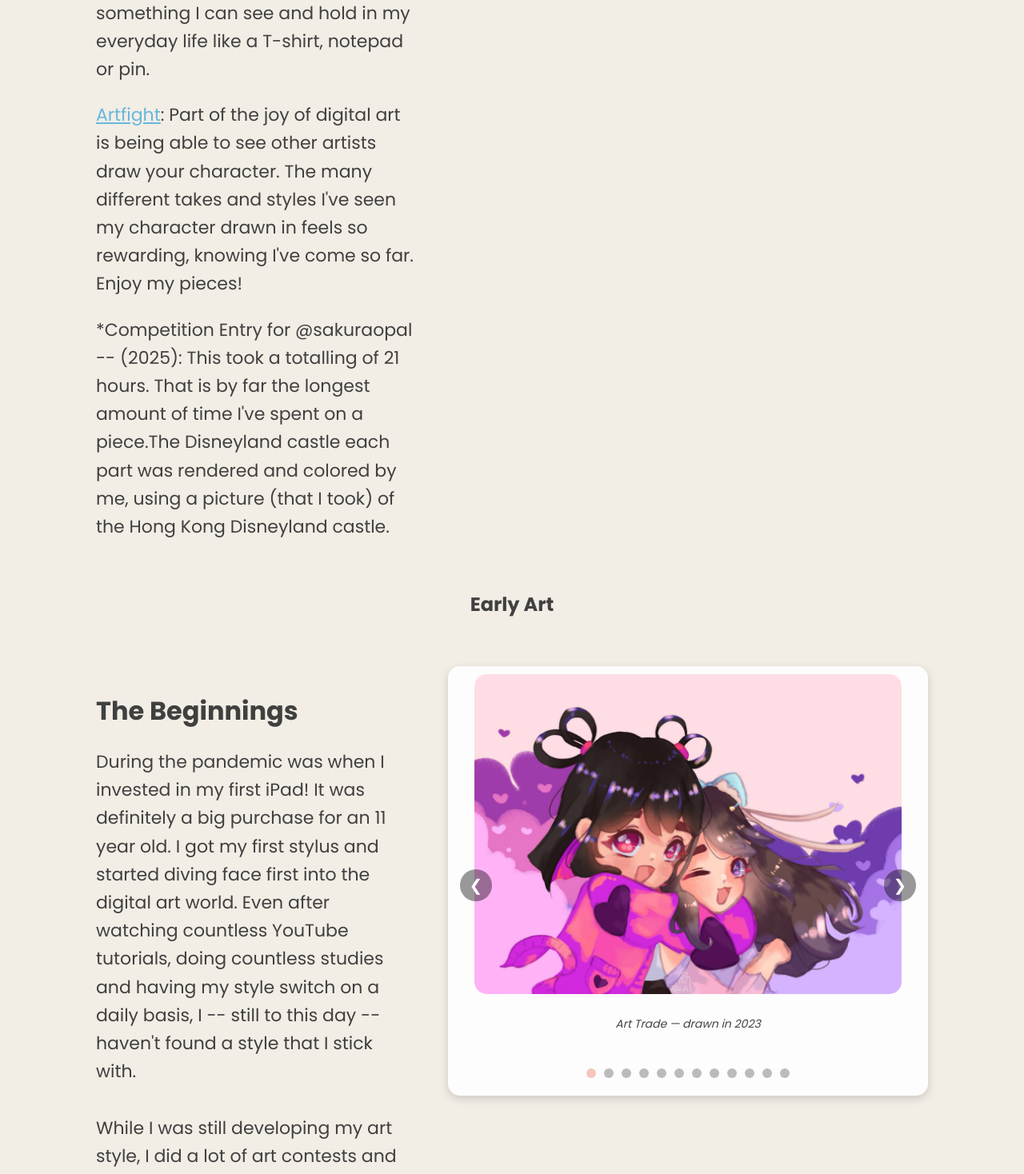
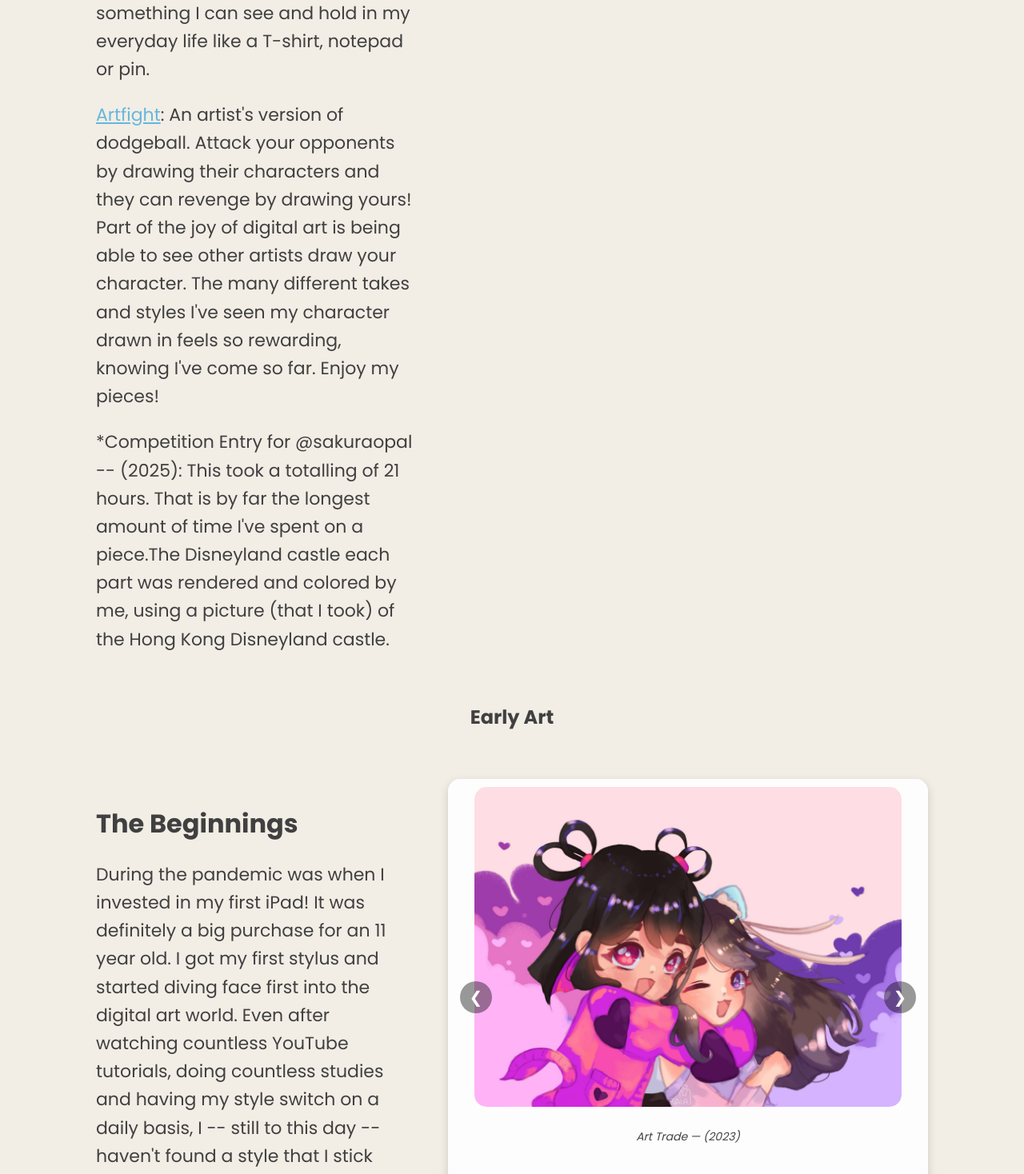
Before and after one commit to heonaliu/HeonaWebsite, a React (Create React App) app: page /art in a window 1280 px wide. Shown: the part 920-2388 px from the top of the page at 80% size. Built offline with nearby package versions, Linux system fonts and the light colour scheme.

Commit message:
Add image to Recent art. Write accurate notes for each image.

```diff
--- a/src/pages/Art.js
+++ b/src/pages/Art.js
@@ -11,6 +11,7 @@ import art7 from "../assets/images/art7.png";
 import art8 from "../assets/images/art8.png";
 import art9 from "../assets/images/art9.png";
 import art10 from "../assets/images/art10.png";
+import art11 from "../assets/images/art11.png";
 
 //early Art
 import early1 from "../assets/images/earlyArt/earlyArt1.png";
@@ -33,29 +34,48 @@ const Art = () => {
       note: "Art Trade: Character - Hua Cheng (天官赐福) — (2024)",
     },
     { image: art2, note: "Character Art: Rendering Experiment — (2025)" },
-    { image: art3, note: "Competition Entry For @sakuraopal* — (2025)" },
+    { image: art3, note: "Competition Entry For sakuraopal (YT)* — (2025)" },
     { image: art4, note: "Eye studies - July 2024" },
-    { image: art5, note: "Image Study - July 2024" },
-    { image: art6, note: "Competition Entry - July 2024" },
-    { image: art7, note: "Artfight 2025 - July 2024" },
-    { image: art8, note: "Artfight 2025- July 2024" },
-    { image: art9, note: "Artfight 2025 - July 2024" },
-    { image: art10, note: "Gauss - July 2024" },
+    {
+      image: art5,
+      note: "Art Stylization Experiment  - Dec 2024",
+    },
+    { image: art6, note: "Artfight - July 2024" },
+    {
+      image: art7,
+      note: "Competition Entry for iiNoodleDoodleii (YT) - July 2024",
+    },
+    { image: art8, note: "Artfight Attack - July 2024" },
+    { image: art9, note: "Artfight Attack - July 2024" },
+    {
+      image: art10,
+      note: "Carl F. Gauss for Pi Day as an Exchange Student - July 2024",
+    },
+    { image: art11, note: "Badminton Shuttle: 1 Layer Challenge — (2025)" },
   ];
 
   const earlyArt = [
-    { image: early1, note: "Art Trade — drawn in 2023" },
-    { image: early2, note: "Character Art — completed in 2022" },
-    { image: early3, note: "Competition Entry — (2021)" },
-    { image: early4, note: "Eye studies - July 2024" },
-    { image: early5, note: "Image Study - July 2024" },
-    { image: early6, note: "Competition Entry - July 2024" },
-    { image: early7, note: "Artfight 2025 - July 2024" },
-    { image: early8, note: "Artfight 2025- July 2024" },
-    { image: early9, note: "Artfight 2025 - July 2024" },
-    { image: early10, note: "Gauss - July 2024" },
-    { image: early11, note: "Artfight 2025- July 2024" },
-    { image: early12, note: "Artfight 2025 - July 2024" },
+    { image: early1, note: "Art Trade — (2023)" },
+    { image: early2, note: "Commission — (2022)" },
+    { image: early3, note: "Scratch: Art Trade — (Jun 2022)" },
+    { image: early4, note: "Scratch: Art Contest Entry - (2022)" },
+    {
+      image: early5,
+      note: "Scratch: Art Trade - (June 2022)",
+    },
+    { image: early6, note: "Gift For My Sister - (2023)" },
+    { image: early7, note: "Discord Heart Emote Gift - June 2022" },
+    { image: early8, note: "Scratch: Art Contest Entry - (Sept 2024)" },
+    {
+      image: early9,
+      note: "Queztzal Art on Google Drawings: Lilac Breasted Roller - Apr 2023",
+    },
+    {
+      image: early10,
+      note: "Scratch: Art Contest Entry - Dec 2020",
+    },
+    { image: early11, note: "Scratch: Art Contest - Jan 2020" },
+    { image: early12, note: "Scratch: Bitmap Art - Nov 2020" },
   ];
 
   return (
@@ -94,7 +114,9 @@ const Art = () => {
                 >
                   Artfight
                 </a>
-                : Part of the joy of digital art is being able to see other
+                : An artist's version of dodgeball. Attack your opponents by
+                drawing their characters and they can revenge by drawing yours!
+                Part of the joy of digital art is being able to see other
                 artists draw your character. The many different takes and styles
                 I've seen my character drawn in feels so rewarding, knowing I've
                 come so far. Enjoy my pieces!
```
Also changed, not shown: 1 other file (tests, documents, lock files or other folders).
